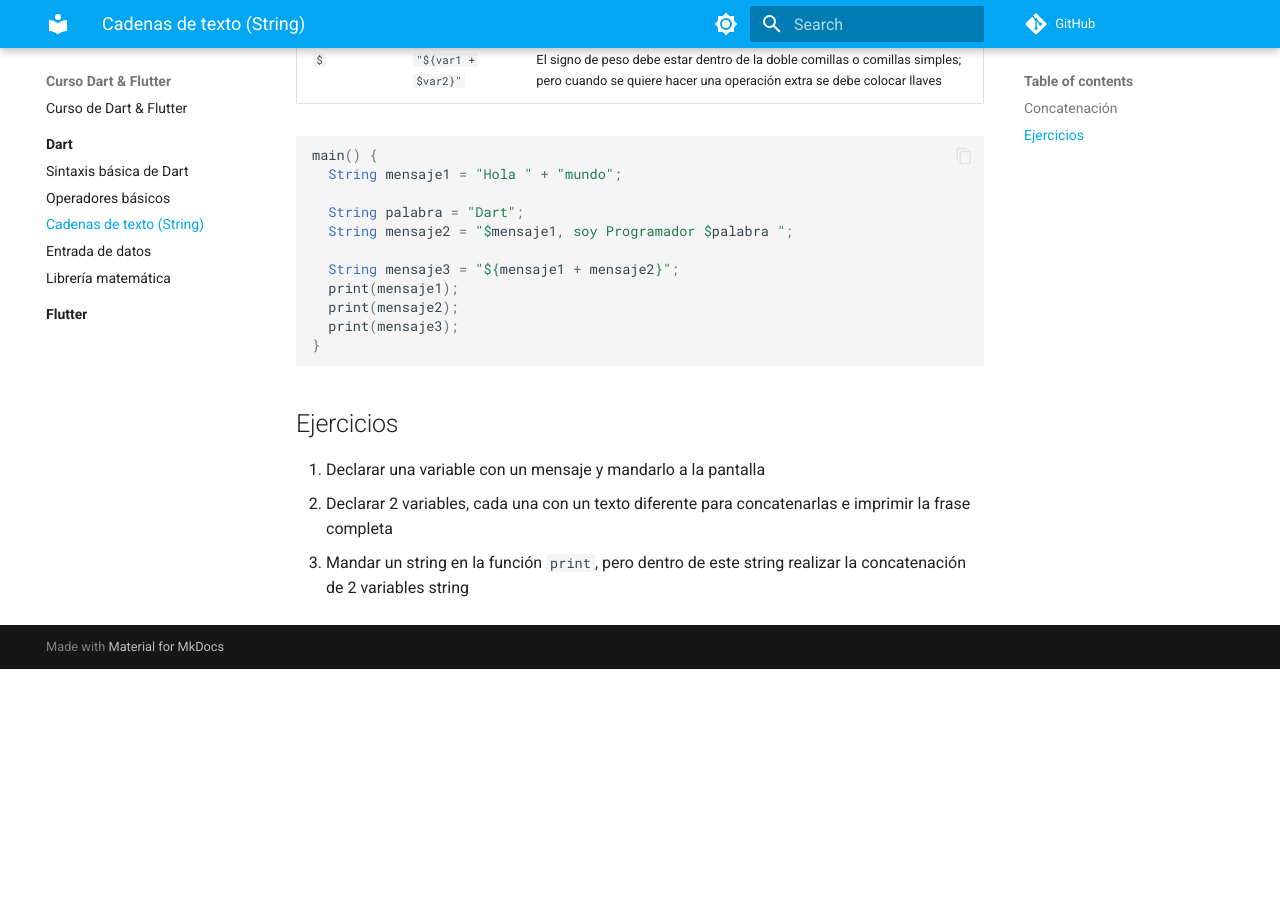
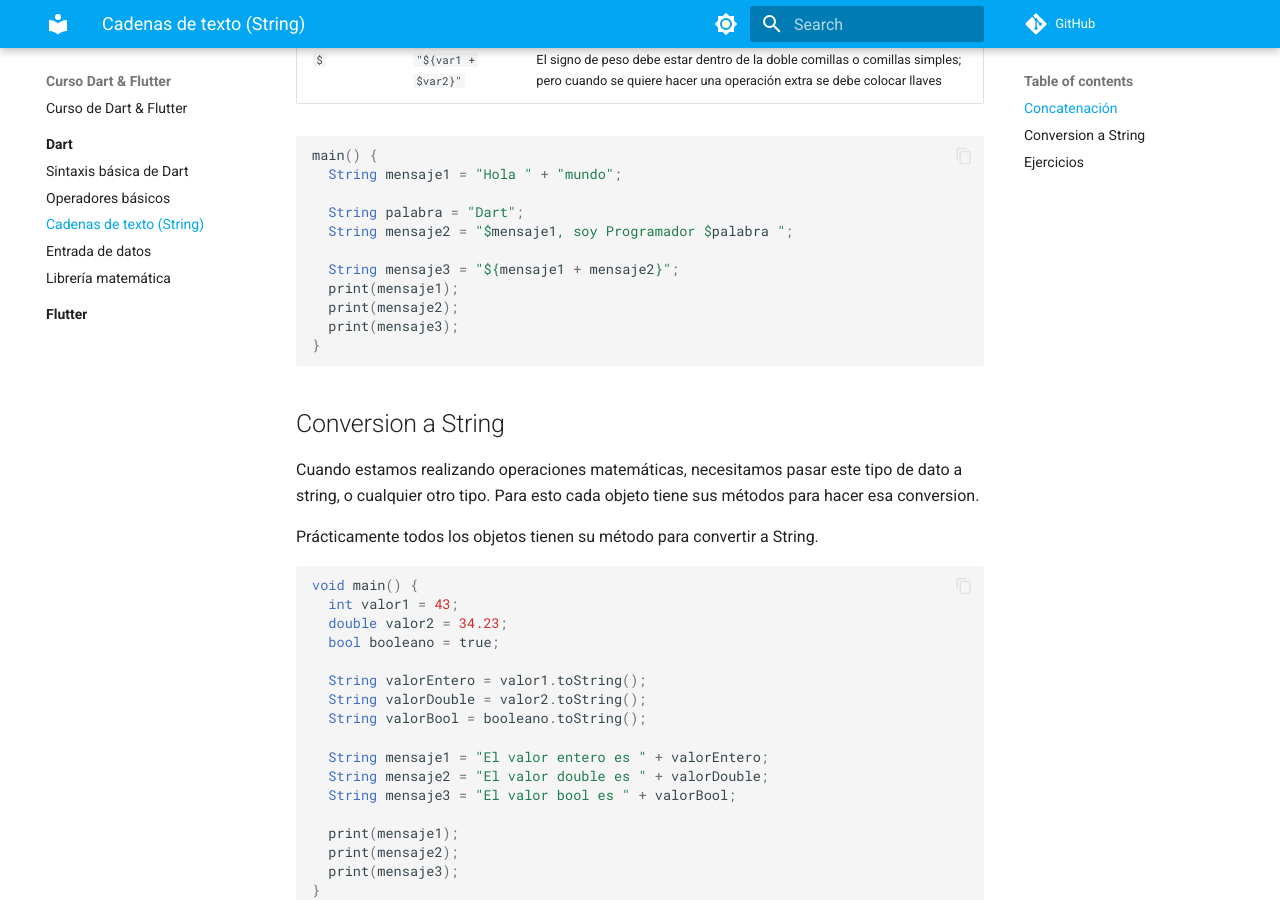
Before and after one commit to jalmx/curso-dart-flutter, an MkDocs documentation site: the page built from docs/dart/3.strings.md, in a window 1280 px wide and 900 px high, scrolled down 683 px. Built offline with MkDocs 1.6.1 and Material for MkDocs 9.7.7, drawn with Linux system fonts in a browser that asks for light colours; comment, search, counter and statistics services are not loaded; before the commit the page ends 1352 px from its top, so only the background shows below that.

````diff
--- a/docs/dart/3.strings.md
+++ b/docs/dart/3.strings.md
@@ -15,11 +15,11 @@ String s4 = "It's even easier to use the other delimiter.";
 
 La concatenación es la union o combinación de varios strings, esto se puede realizar de dos maneras (hay mas, pero estas son las usuales)
 
-|Símbolo|Aplicación|Nota|
-|--|--|--|
-|`+`|`var1 + var2`||
-|`$`|`"$var1 $var2"`|El signo de peso debe estar dentro de la doble comillas o comillas simples|
-|`$`|`"${var1 + $var2}"`|El signo de peso debe estar dentro de la doble comillas o comillas simples; pero cuando se quiere hacer una operación extra se debe colocar llaves|
+| Símbolo | Aplicación          | Nota                                                                                                                                               |
+| ------- | ------------------- | -------------------------------------------------------------------------------------------------------------------------------------------------- |
+| `+`     | `var1 + var2`       |                                                                                                                                                    |
+| `$`     | `"$var1 $var2"`     | El signo de peso debe estar dentro de la doble comillas o comillas simples                                                                         |
+| `$`     | `"${var1 + $var2}"` | El signo de peso debe estar dentro de la doble comillas o comillas simples; pero cuando se quiere hacer una operación extra se debe colocar llaves |
 
 ```dart
 main() {
@@ -36,6 +36,35 @@ main() {
 
 ```
 
+## Conversion a String
+
+Cuando estamos realizando operaciones matemáticas, necesitamos pasar este tipo de dato a string, o cualquier otro tipo. Para esto cada objeto tiene sus métodos para hacer esa conversion.
+
+Prácticamente todos los objetos tienen su método para convertir a String.
+
+```dart
+void main() {
+  int valor1 = 43;
+  double valor2 = 34.23;
+  bool booleano = true;
+
+  String valorEntero = valor1.toString();
+  String valorDouble = valor2.toString();
+  String valorBool = booleano.toString();
+
+  String mensaje1 = "El valor entero es " + valorEntero;
+  String mensaje2 = "El valor double es " + valorDouble;
+  String mensaje3 = "El valor bool es " + valorBool;
+
+  print(mensaje1);
+  print(mensaje2);
+  print(mensaje3);
+}
+
+```
+
+
+
 ## Ejercicios
 
 1. Declarar una variable con un mensaje y mandarlo a la pantalla
````
Also changed, not shown: docs/dart/4.entrada_de_datos.md (+12 -0 lines), docs/dart/5.math.md (+13 -1 lines), 1 other file.
